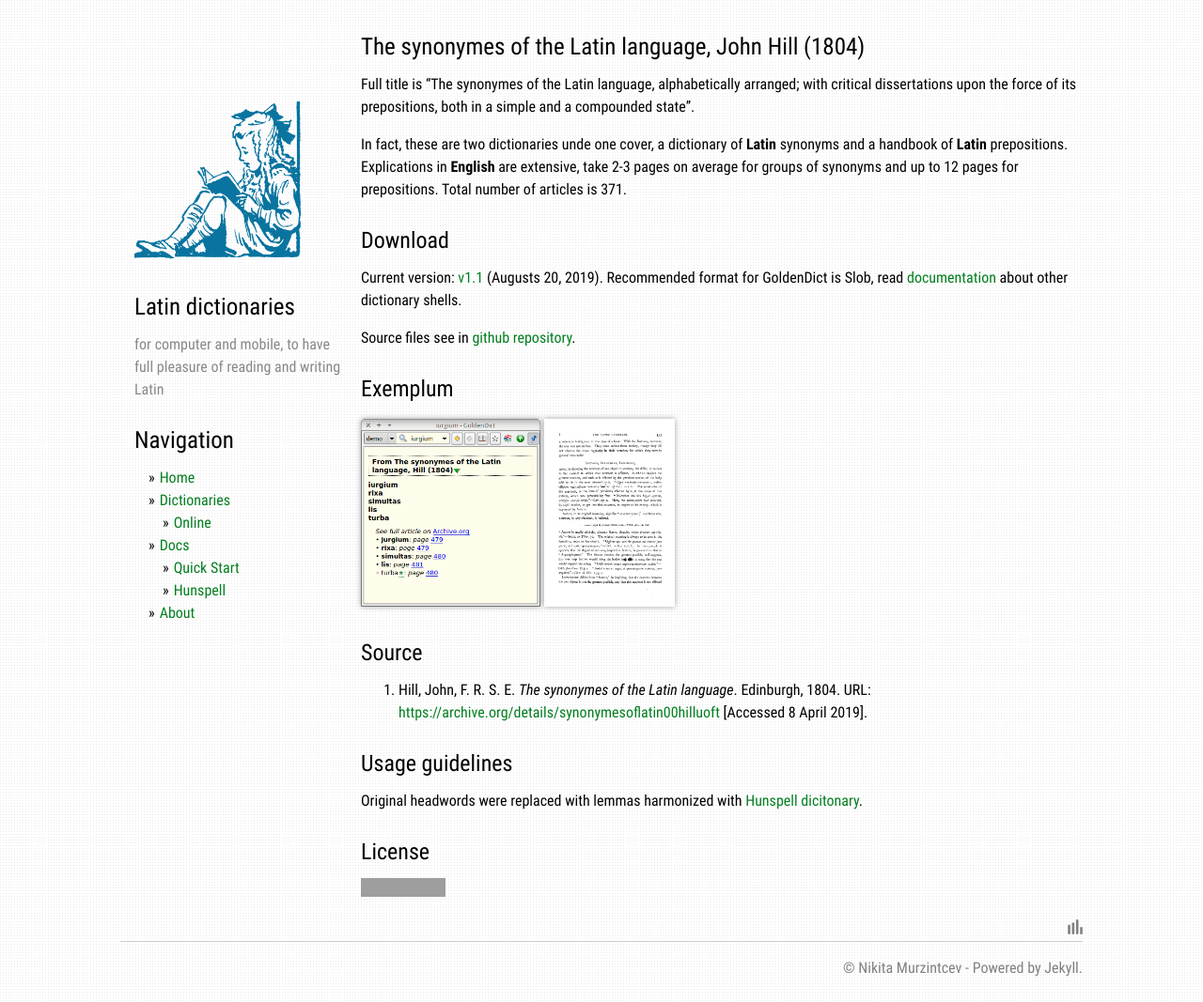
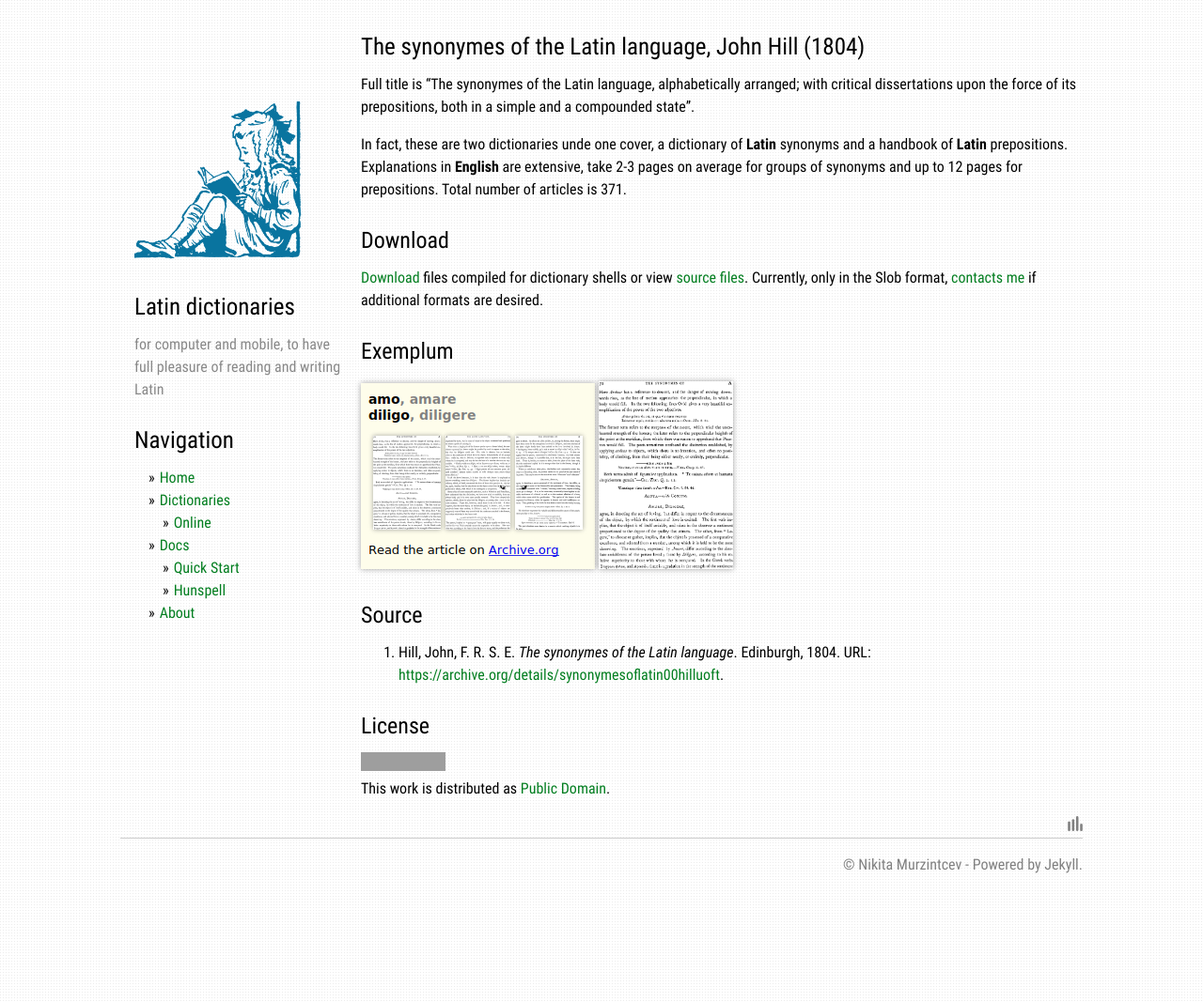
Before and after one commit to latin-dict/latin-dict.github.io, a Jekyll site: the page built from _dictionaries/HillJohn1804.md, in a window 1280 px wide. Shown: the whole page at 94% size. Built offline with Jekyll 4.4.1, drawn with Linux system fonts in a browser that asks for light colours; grey boxes are pictures that could not be loaded.

Commit message:
HillJohn1804 v1.2

```diff
--- a/_dictionaries/HillJohn1804.md
+++ b/_dictionaries/HillJohn1804.md
@@ -10,14 +10,12 @@ categories: [synonyms]
 
 Full title is "The synonymes of the Latin language, alphabetically arranged; with critical dissertations upon the force of its prepositions, both in a simple and a compounded state".
 
-In fact, these are two dictionaries unde one cover, a dictionary of **Latin** synonyms and a handbook of **Latin** prepositions. Explications in **English** are extensive, take 2-3 pages on average for groups of synonyms and up to 12 pages for prepositions. Total number of articles is 371.
+In fact, these are two dictionaries unde one cover, a dictionary of **Latin** synonyms and a handbook of **Latin** prepositions. Explanations in **English** are extensive, take 2-3 pages on average for groups of synonyms and up to 12 pages for prepositions. Total number of articles is 371.
 
 
 ## Download
 
-Current version: [v1.1][2] (Augusts 20, 2019). Recommended format for GoldenDict is Slob, read [documentation]({{ site.baseurl }}{% link docs/docs.md %}) about other dictionary shells.
-
-Source files see in [github repository][1].
+[Download][2] files compiled for dictionary shells or view [source files][1]. Currently, only in the Slob format, [contacts me][10] if additional formats are desired.
 
 
 ## Exemplum
@@ -28,22 +26,16 @@ Source files see in [github repository][1].
 
 ## Source
 
-1. Hill, John, F. R. S. E. _The synonymes of the Latin language_. Edinburgh, 1804. URL: <https://archive.org/details/synonymesoflatin00hilluoft> \[Accessed 8 April 2019\].
-
-
-## Usage guidelines
-
-Original headwords were replaced with lemmas harmonized with [Hunspell dicitonary][102].
+1. Hill, John, F. R. S. E. _The synonymes of the Latin language_. Edinburgh, 1804. URL: <https://archive.org/details/synonymesoflatin00hilluoft>.
 
 
 ## License
 
-<a rel="license" href="http://creativecommons.org/publicdomain/mark/1.0/">
-<img src="https://licensebuttons.net/p/mark/1.0/88x31.png"
-     style="border-style: none;" alt="Public Domain Mark" />
-</a>
+[![Public Domain Mark](https://licensebuttons.net/p/mark/1.0/88x31.png)](http://creativecommons.org/publicdomain/mark/1.0/)\\
+This work is distributed as [Public Domain](http://creativecommons.org/publicdomain/mark/1.0/).
 
 
-[1]: https://github.com/nikita-moor/latin-dictionary/tree/master/{{ page.nickname }}
-[2]: https://github.com/nikita-moor/latin-dictionary/releases/tag/2019-08-20
-{% include dicitonary_ref.md %}
+[1]: https://github.com/latin-dict/{{ page.nickname }}
+[2]: https://github.com/latin-dict/{{ page.nickname }}/releases
+[3]: {{ site.baseurl }}{% link docs/docs.md %}
+[10]: {{ site.baseurl }}{% link about.md %}
```
Also changed, not shown: _posts/2021-05-04-HillJohn1804.md (added, +17 -0 lines), _dictionaries/img/HillJohn1804-1.png, _dictionaries/img/HillJohn1804-2.png.
